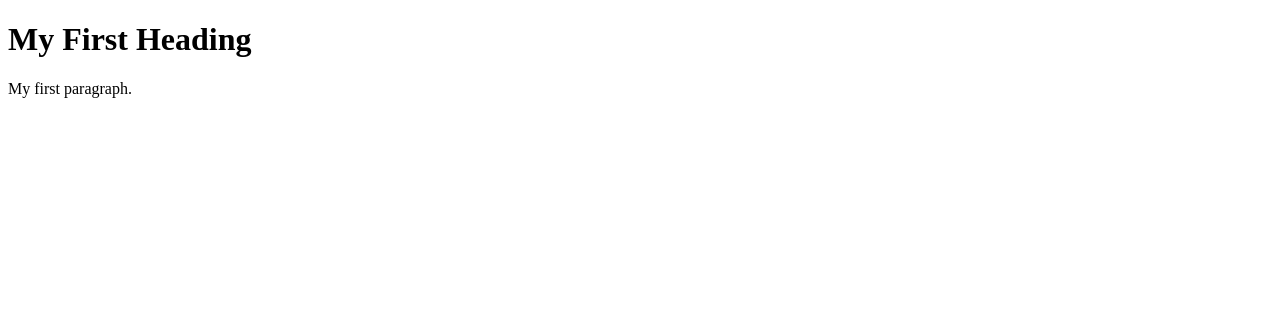
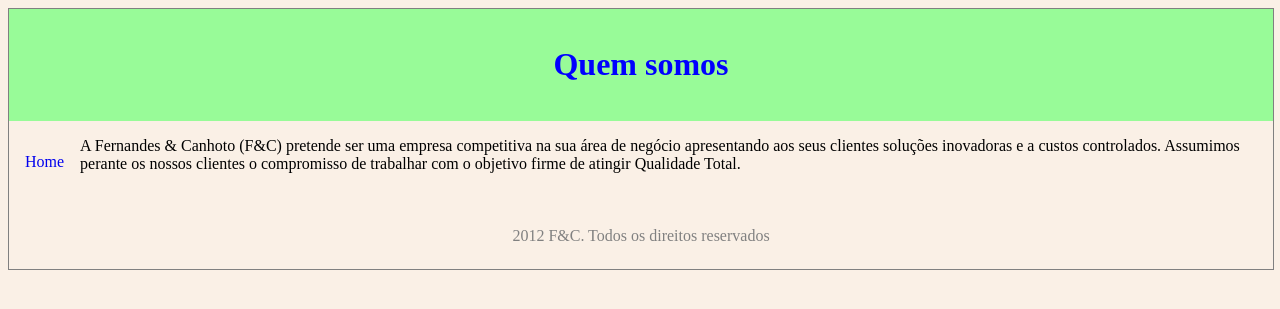
Before and after one commit to tsadev/Python-Scripts, a Flask app: page /about in a window 1280 px wide. Shown: the top 309 px of the page. Run offline with Flask 2, Linux system fonts and the light colour scheme.

Commit message:
17/05/2018
- some minor changes

```diff
--- a/website/templates/about.html
+++ b/website/templates/about.html
@@ -1,9 +1,93 @@
 <!DOCTYPE html>
 <html>
+<meta name="viewport" content="width=device-width, initial-scale=1.0">
+<head>
+<style>
+div.container {
+    width: 100%;
+    border: 1px solid gray;
+}
+
+body {
+    background-color: Linen;
+
+}
+
+header {
+    padding: 1em;
+    color: blue;
+    background-color: PaleGreen;
+    clear: left;
+    text-align: center;
+}
+
+.footer {
+    width:400px;
+    margin:auto;
+    padding: 0.5em;
+    color: grey;
+    clear: left;
+    text-align: center;
+}
+
+
+nav {
+    float: left;
+    max-width: 160px;
+    margin: 0;
+    padding: 1em;
+}
+
+nav ul {
+    list-style-type: none;
+    padding: 0;
+}
+
+nav ul a {
+    text-decoration: none;
+}
+
+.article {
+    margin-left: 170px;
+    border-left: 1px solid gray;
+    padding: 1em;
+    overflow: hidden;
+}
+</style>
+</head>
 <body>
 
-<h1>My First Heading</h1>
-<p>My first paragraph.</p>
+<div class="container">
+
+<header>
+    <h1>Quem somos</h1>
+</header>
+
+<nav>
+    <ul>
+      <li><a href="{{ url_for('home') }}">Home</a></li>
+      <!--li><a href="{{ url_for('about') }}">Sobre</a></li-->
+    </ul>
+  </nav>
+
+  <article>
+    <!--h1>London</h1-->
+    <p>A Fernandes & Canhoto (F&C) pretende ser uma empresa competitiva na sua área de negócio apresentando aos seus clientes soluções inovadoras e a custos controlados. Assumimos perante os nossos clientes o compromisso de trabalhar com o objetivo firme de atingir Qualidade Total.</p>
+    <!--img src="fernandes-canhoto-lda.jpg" alt="Fernandes & Canhoto" width="500" height="600"-->
+  </article>
+
+
+
+
+
+  <div class="footer">
+      <div class="inner">
+          <p class="copyright">2012 F&amp;C. Todos os direitos reservados</p>
+          <!--p class="created">Criado por: Tomás A.</p-->
+      </div>
+  </div>
+
+</div>
 
 </body>
 </html>
--- a/website/templates/home.html
+++ b/website/templates/home.html
@@ -64,7 +64,7 @@ nav ul a {
 
 <nav>
   <ul>
-    <li><a href="{{ url_for('home') }}">Home</a></li>
+    <!--li><a href="{{ url_for('home') }}">Home</a></li-->
     <li><a href="{{ url_for('about') }}">Sobre</a></li>
   </ul>
 </nav>
```
